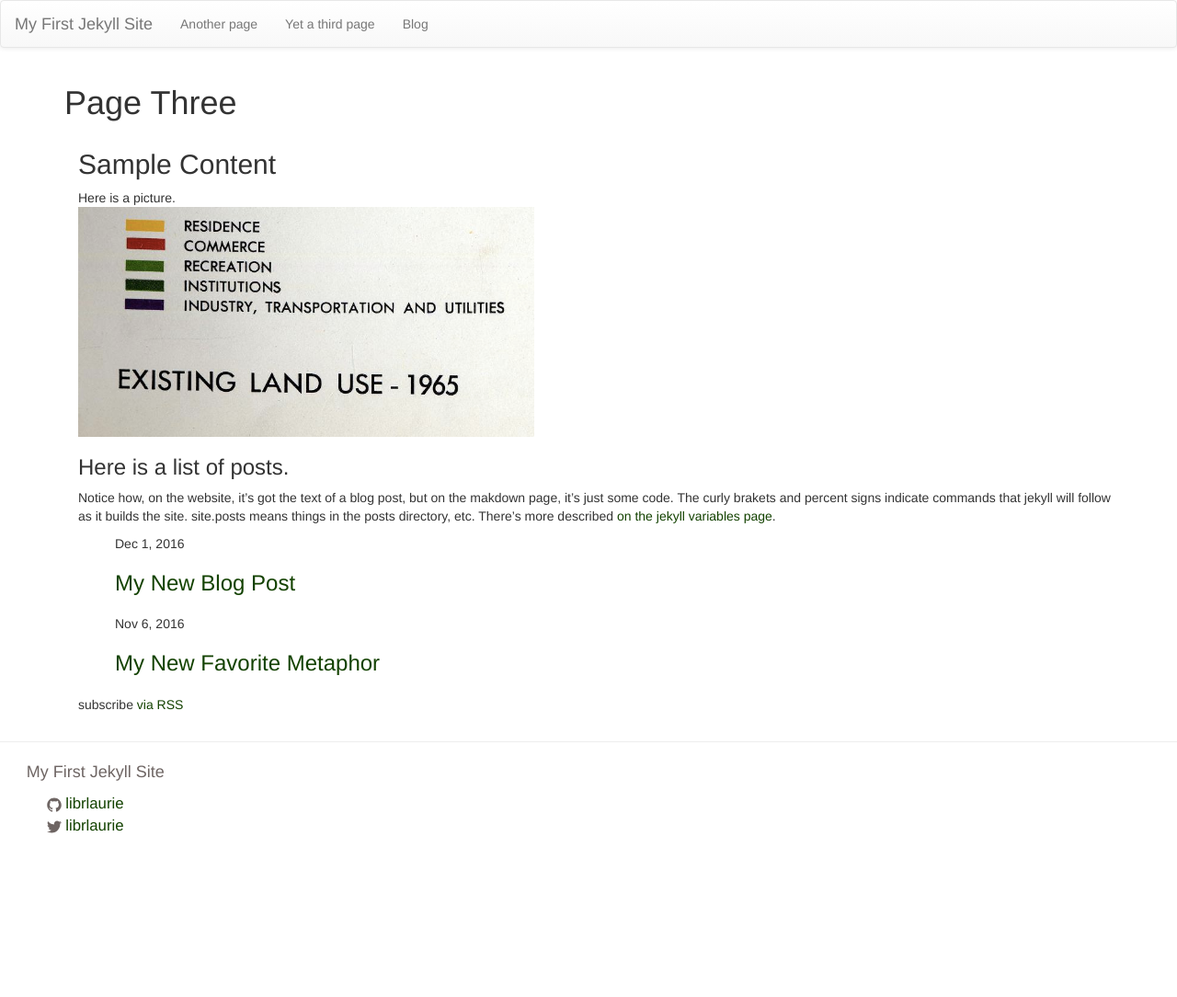
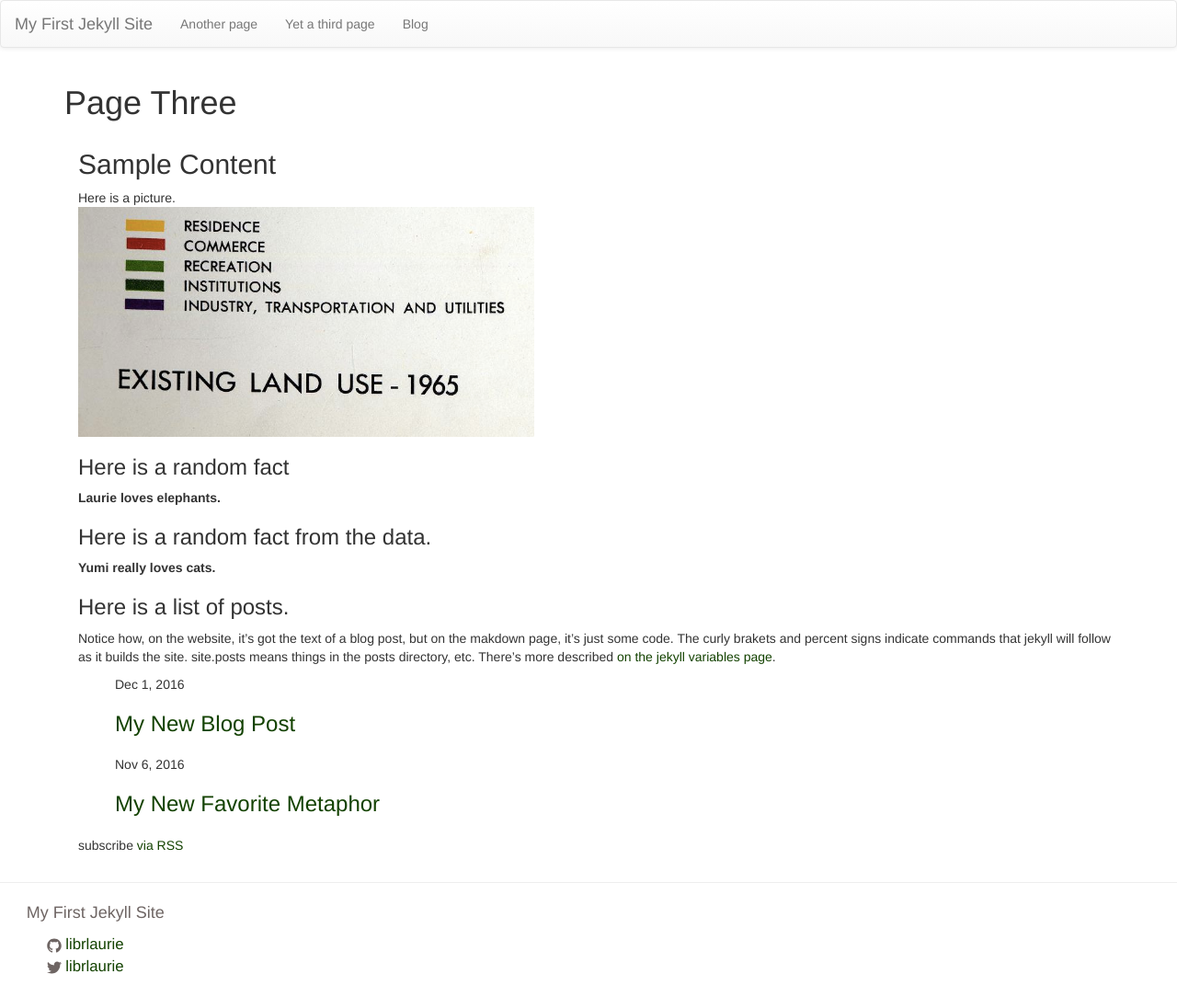
Before and after one commit to dsfellows/myfirstjekyll, a Jekyll site: the page built from pagethree.md, in a window 1280 px wide. Shown: the whole page at 92% size. Built offline with Jekyll 4.4.1, drawn with Linux system fonts in a browser that asks for light colours; before the commit the page ends 931 px from its top, so only the background shows below that.

Commit message:
adds data

```diff
--- a/pagethree.md
+++ b/pagethree.md
@@ -2,11 +2,23 @@
 layout: page
 title: Page Three
 permalink: /pagethree/
+random-fact: "Laurie loves elephants."
+picture-of-laurie: "/assets/images/laurie-talky.jpg"
 ---
 
 ## Sample Content
 Here is a picture.
 ![legend](/assets/images/land-use-key.png){: .img-responsive .text-right .img-square}
+
+
+###  Here is a random fact
+
+<strong>  {{ page.random-fact }} </strong>
+
+### Here is a random fact from the data.
+
+<strong> {{ site.data.data.Person3.random-fact }} </strong>
+
 
 ### Here is a list of posts.
 
```
Also changed, not shown: _data/data.yml (added, +18 -0 lines), _myfirstdata/data.md (deleted, +0 -6 lines).
